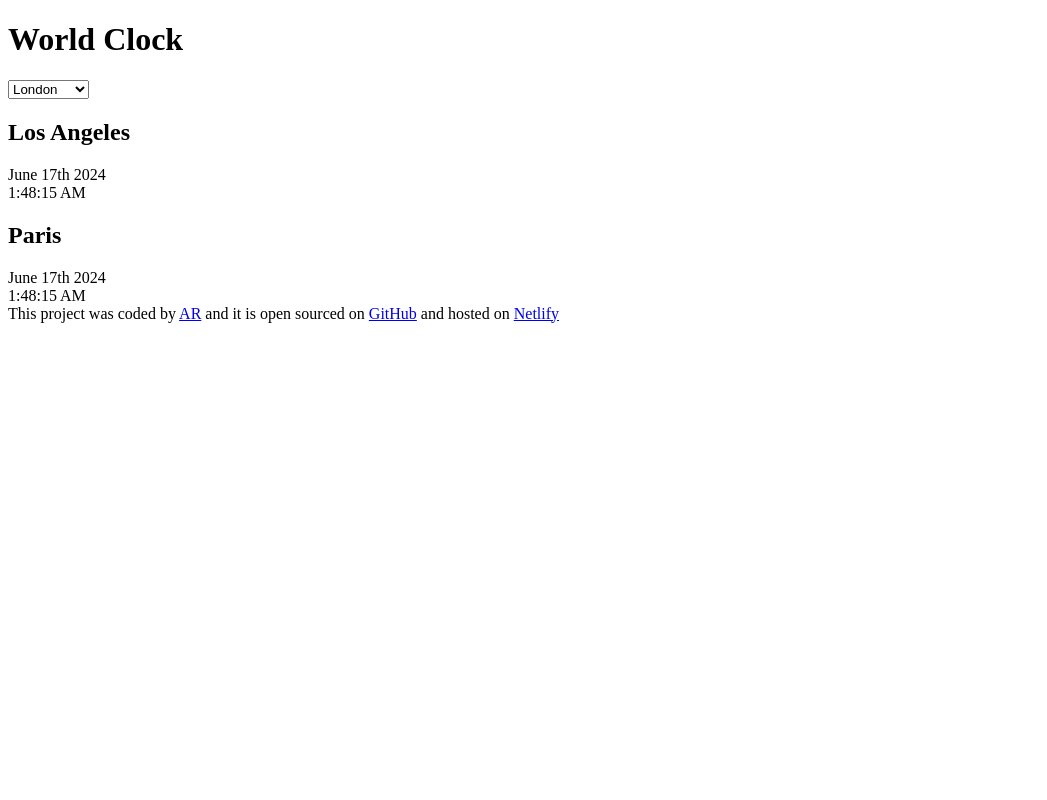
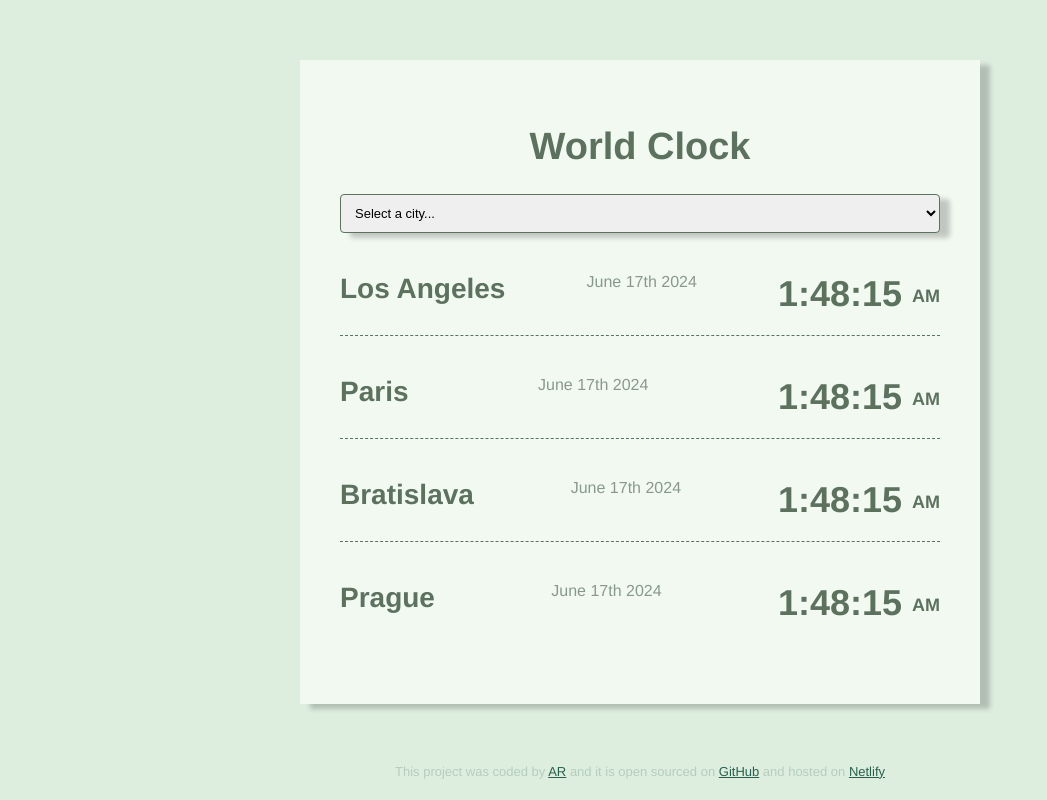
Before and after one commit to AnnaRajnak/World-Clock, a plain HTML site: page index.html in a window 1280 px wide. Shown: the whole page, without its empty margins (0-1047 px from the left). Drawn offline with Linux system fonts and the light colour scheme.

Commit message:
Added CSS

```diff
--- a/css/style.css
+++ b/css/style.css
@@ -0,0 +1,62 @@
+body {
+  background-color: #ddeedf;
+  font-family: "Franklin Gothic Medium", "Arial Narrow", Arial, sans-serif;
+  color: #5c715e;
+}
+.container {
+  max-width: 600px;
+
+  margin: 60px auto;
+  padding: 40px;
+  background: #f2f9f1;
+
+  box-shadow: 10px 5px 5px rgba(0, 0, 0, 0.2);
+}
+
+.city {
+  display: flex;
+  justify-content: space-between;
+  margin: 20px 0;
+  padding: 20px 0;
+  border-bottom: 1px dashed #5c715e;
+}
+.city:last-child {
+  border: none;
+}
+h2 {
+  margin: 0 0 5px;
+  font-size: 28px;
+}
+.date {
+  opacity: 0.7;
+}
+.time {
+  font-size: 36px;
+  font-weight: bold;
+}
+.time small {
+  font-size: 18px;
+  vertical-align: middle;
+  line-height: 36px;
+}
+select {
+  display: block;
+  width: 100%;
+  border-radius: 4px;
+  padding: 10px;
+  border: 1px solid #5c715e;
+  box-shadow: 10px 5px 5px rgba(0, 0, 0, 0.2);
+  font-size: 13px;
+}
+h1 {
+  text-align: center;
+  font-size: 38px;
+}
+footer {
+  text-align: center;
+  color: #b6cdbd;
+  font-size: 13px;
+}
+a {
+  color: #295f4e;
+}
--- a/index.html
+++ b/index.html
@@ -8,9 +8,10 @@
     <title>World Clock</title>
   </head>
   <body>
+    <div class="container">
       <h1>World Clock</h1>
       <select name="" id="">
-      Select a city...
+        <option value="">Select a city...</option>
         <option value="">London</option>
         <option value="">Prague</option>
         <option value="">Bratislava</option>
@@ -18,14 +19,24 @@
       <div class="city">
         <h2>Los Angeles</h2>
         <div class="date">June 17th 2024</div>
-      <div class="time">1:48:15 AM</div>
+        <div class="time">1:48:15 <small> AM</small></div>
       </div>
       <div class="city">
         <h2>Paris</h2>
         <div class="date">June 17th 2024</div>
-      <div class="time">1:48:15 AM</div>
+        <div class="time">1:48:15 <small> AM</small></div>
       </div>
-
+      <div class="city">
+        <h2>Bratislava</h2>
+        <div class="date">June 17th 2024</div>
+        <div class="time">1:48:15 <small> AM</small></div>
+      </div>
+      <div class="city">
+        <h2>Prague</h2>
+        <div class="date">June 17th 2024</div>
+        <div class="time">1:48:15 <small> AM</small></div>
+      </div>
+    </div>
     <footer>
       This project was coded by
       <a href="https://github.com/AnnaRajnak" target="_blank"> AR</a> and it is
```
Lines whose indentation alone changed are shown as unchanged.
